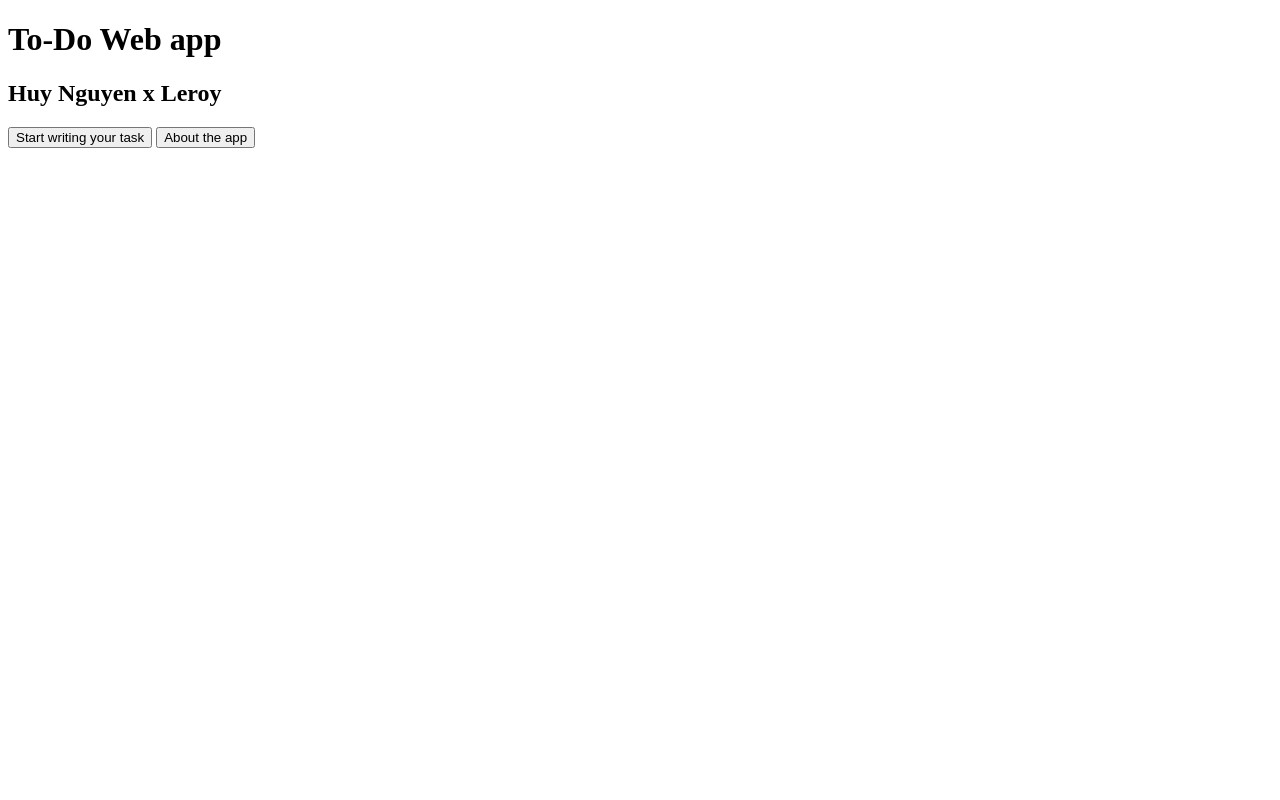
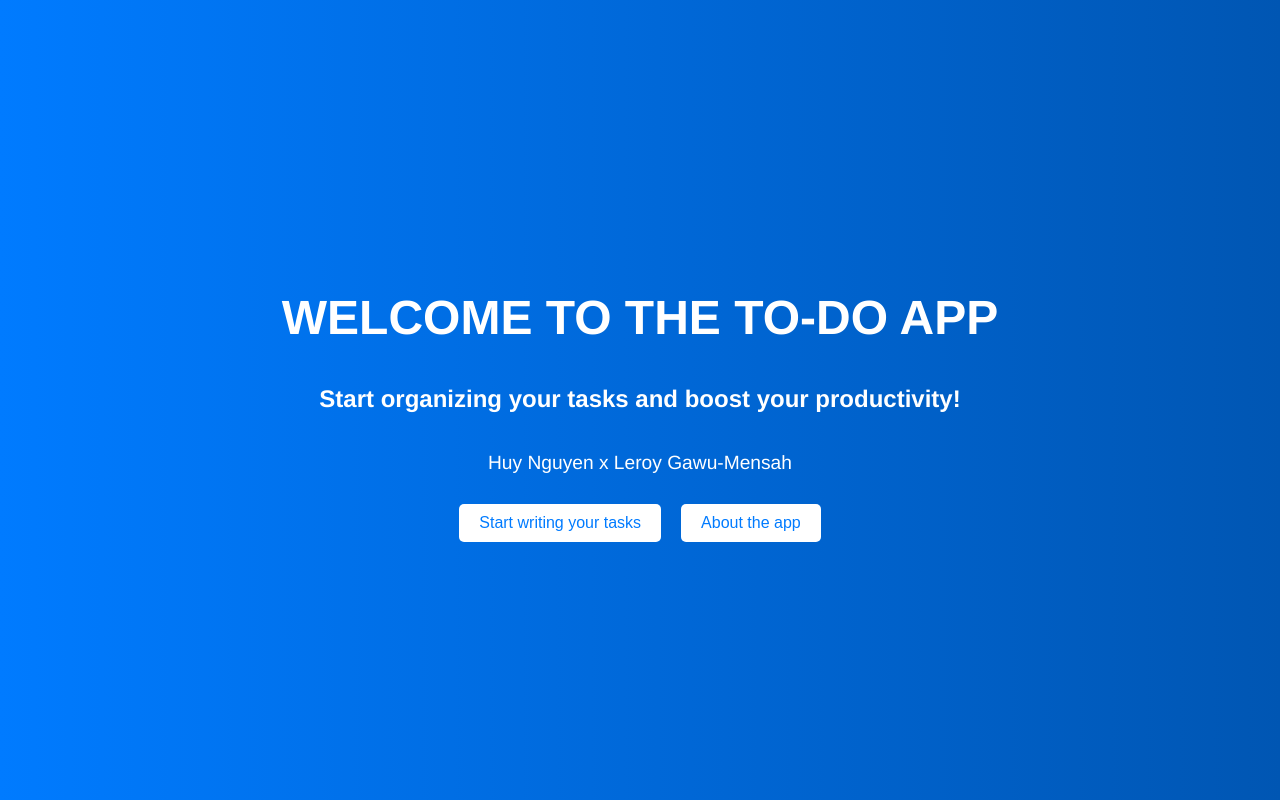
Before and after one commit to huysuy05/CSC-215_Final_Project, a plain HTML site: page views/home.html in a window 1280 px wide. Drawn offline with Linux system fonts and the light colour scheme.

Commit message:
minor chages in UI

```diff
--- /dev/null
+++ b/public/about.css
@@ -0,0 +1,45 @@
+/* Global Styles */
+body {
+    font-family: Helvetica, sans-serif;
+    margin: 0;
+    padding: 0;
+    background-color: #f5f2f2;
+    color: #333;
+    text-align: center;
+}
+
+/* Heading Styles */
+h1 {
+    font-size: 2.5rem;
+    margin-bottom: 30px;
+    color: #007bff;
+}
+
+/* About Container */
+.about-container {
+    display: flex;
+    flex-direction: column;
+    align-items: center;
+    gap: 20px;
+    padding: 50px 20px;
+    min-height: 100vh;
+    background-color: #f5f2f2;
+}
+
+/* Info Section */
+.info-section {
+    max-width: 700px;
+    background: white;
+    padding: 30px;
+    border-radius: 10px;
+    box-shadow: 0 4px 15px rgba(0, 0, 0, 0.1);
+    text-align: left;
+    /* Align text to the left for better readability */
+}
+
+.info-section p {
+    line-height: 1.8;
+    color: #333;
+    margin-bottom: 15px;
+    font-size: 1.2rem;
+}
--- /dev/null
+++ b/public/home.css
@@ -0,0 +1,52 @@
+/* Home Page Styles */
+body {
+    font-family: Helvetica, sans-serif;
+    margin: 0;
+    padding: 0;
+    background: linear-gradient(to right, #007bff, #0056b3);
+    color: white;
+    text-align: center;
+    display: flex;
+    flex-direction: column;
+    justify-content: center;
+    align-items: center;
+    height: 100vh;
+}
+
+h1 {
+    font-size: 3rem;
+    margin-bottom: 20px;
+    text-transform: uppercase;
+}
+
+h2 {
+    font-size: 1.5rem;
+    margin-bottom: 20px;
+}
+
+p {
+    font-size: 1.2rem;
+    margin-bottom: 30px;
+}
+
+button {
+    padding: 10px 20px;
+    font-size: 1rem;
+    background-color: white;
+    color: #007bff;
+    border: none;
+    border-radius: 5px;
+    cursor: pointer;
+    transition: background-color 0.3s ease, color 0.3s ease;
+    margin: 0 10px;
+}
+
+button:hover {
+    background-color: #0056b3;
+    color: white;
+}
+
+.button-group {
+    display: flex;
+    justify-content: center;
+}
--- a/views/home.html
+++ b/views/home.html
@@ -3,7 +3,8 @@
   <head>
     <meta charset="UTF-8" />
     <meta name="viewport" content="width=device-width, initial-scale=1.0" />
-    <title>Welcome to our To-Do web app</title>
+    <title>Home</title>
+    <link rel="stylesheet" href="/home.css" />
     <script defer>
       function navigateTo(route) {
         window.location.href = route;
@@ -11,9 +12,13 @@
     </script>
   </head>
   <body>
-    <h1>To-Do Web app</h1>
-    <h2>Huy Nguyen x Leroy</h2>
-    <button onclick="navigateTo('/to-do')">Start writing your task</button>
+    <h1>Welcome to the To-Do App</h1>
+
+    <h2>Start organizing your tasks and boost your productivity!</h2>
+    <p>Huy Nguyen x Leroy Gawu-Mensah</p>
+    <div class="button-group">
+    <button onclick="navigateTo('/to-do')">Start writing your tasks</button>
     <button onclick="navigateTo('/about')">About the app</button>
+    </div>
   </body>
 </html>
```
Also changed, not shown: public/script.js (+7 -13 lines), public/styles.css (+15 -0 lines), views/about.html (+25 -0 lines).
